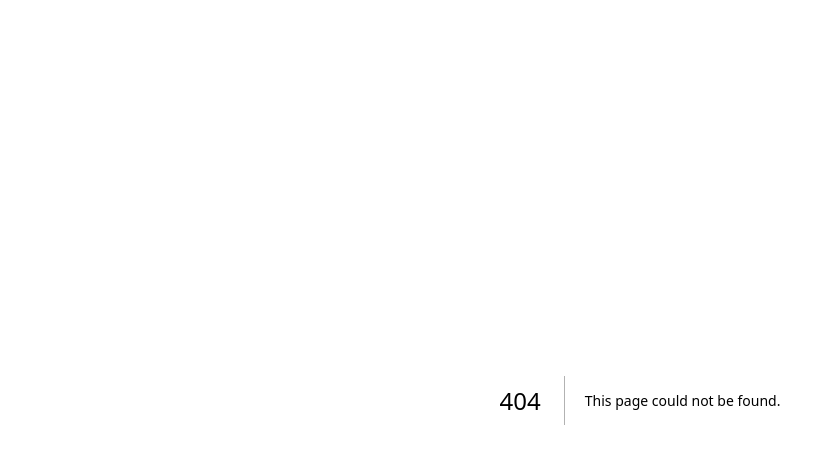
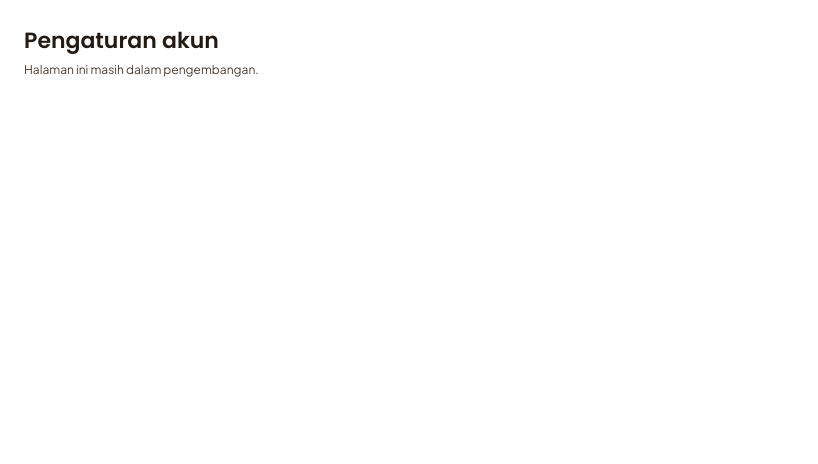
Before and after one commit to Riwriw-pnya/ica, a Next.js app: page /pengaturan in a window 1280 px wide. Before the commit this address had no page. Shown: the top 464 px of the page, without its empty margins (0-818 px from the left). Built offline with nearby package versions, Linux system fonts and the light colour scheme.

Commit message:
add file pengaturan

```diff
--- /dev/null
+++ b/app/pengaturan/page.tsx
@@ -0,0 +1,12 @@
+export default function PengaturanPage() {
+  return (
+    <main className="min-h-full bg-[var(--color-background)] p-5 lg:p-6">
+      <h1 className="font-heading text-[22px] font-semibold text-[var(--color-ink-900)]">
+        Pengaturan akun
+      </h1>
+      <p className="mt-1 text-[12px] text-[var(--color-ink-700)]">
+        Halaman ini masih dalam pengembangan.
+      </p>
+    </main>
+  );
+}
```
